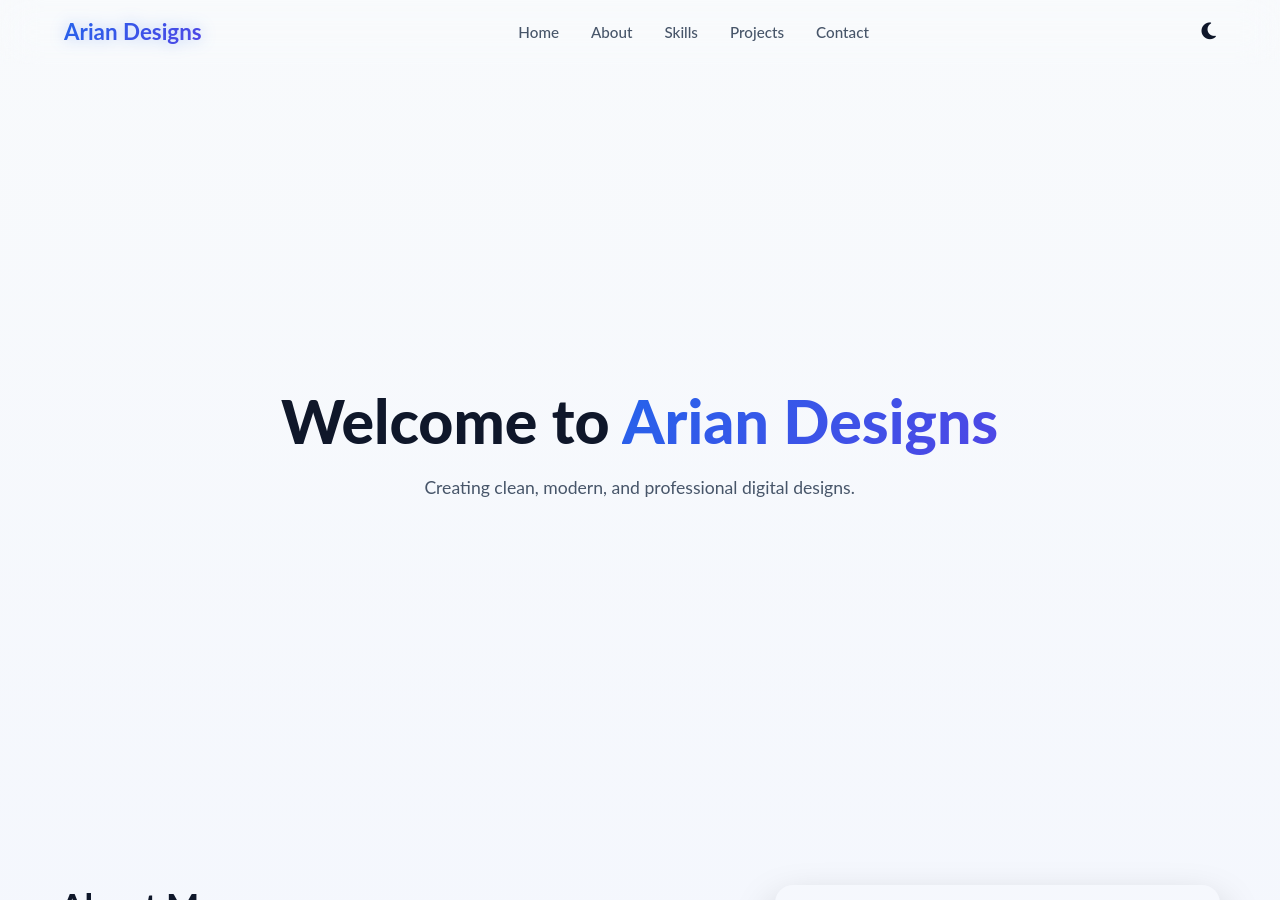
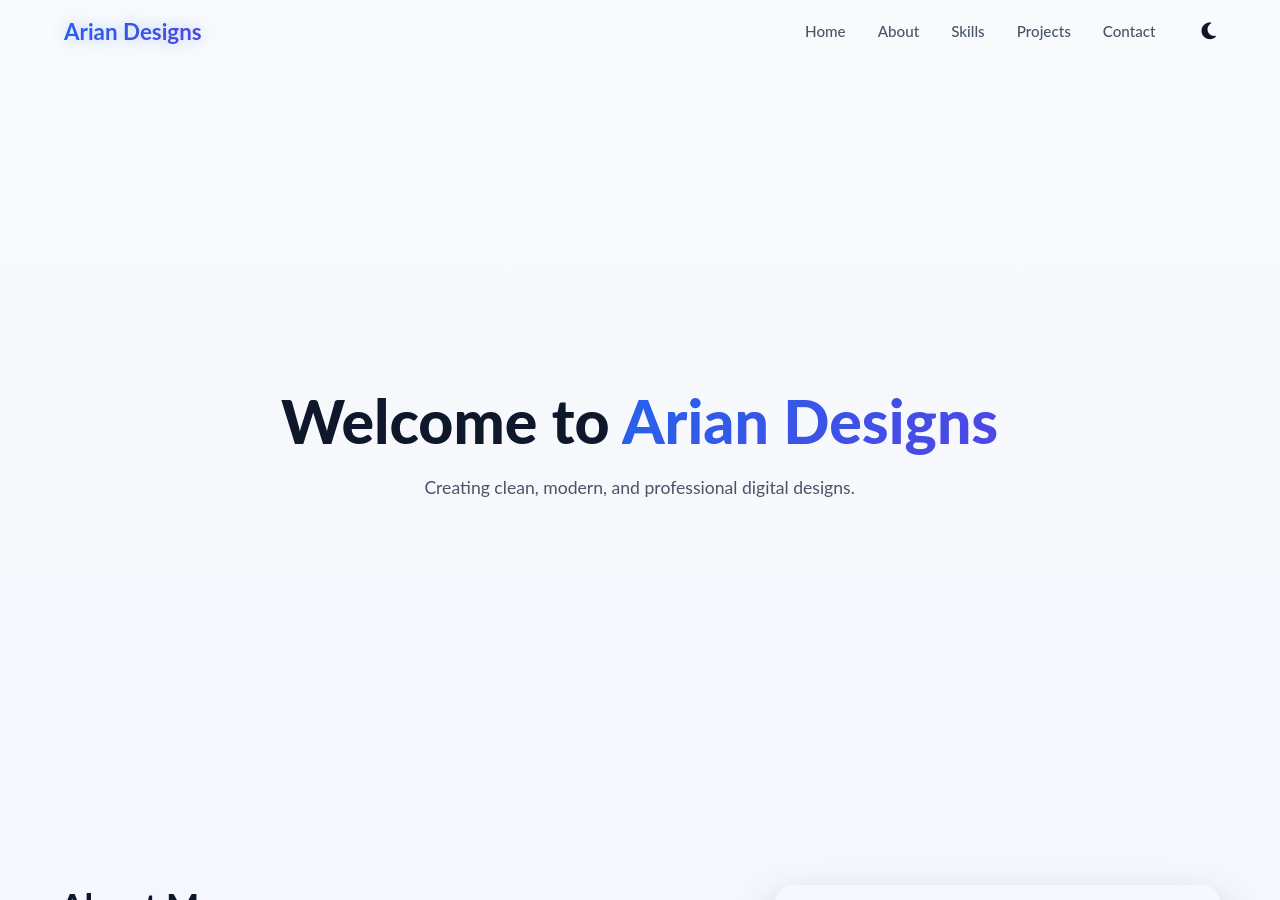
Before and after one commit to ariantechzone-stack/ariantechzone-stack.github.io, a Jekyll site: the page built from index.md, in a window 1280 px wide and 900 px high. Built offline with Jekyll 4.4.1, drawn with Linux system fonts in a browser that asks for light colours.

Commit message:
Update default.html

```diff
--- a/_layouts/default.html
+++ b/_layouts/default.html
@@ -31,24 +31,19 @@
 
 <header class="site-header">
   <nav class="nav-container">
-   <h2 class="logo">
-  <a href="{{ '/' | relative_url }}">Arian Designs</a>
-</h2>
+   <h2 class="logo"><a href="{{ '/' | relative_url }}">Arian Designs</a></h2>
 
     <ul class="nav-links">
-
       <li><a href="{{ '/' | relative_url }}">Home</a></li>
       <li><a href="#about">About</a></li>
       <li><a href="#skills">Skills</a></li>
       <li><a href="#projects">Projects</a></li>
       <li><a href="#contact">Contact</a></li>
+      <li> <button class="theme-toggle" id="themeToggle" aria-label="Toggle dark mode">
+      <i class="fas fa-moon"></i></li>
+      </button>
     </ul>
 
-<div class="nav-actions">
-  <button class="theme-toggle" id="themeToggle" aria-label="Toggle dark mode">
-    <i class="fas fa-moon"></i>
-  </button>
-</div>
 
   </nav>
 </header>
```
